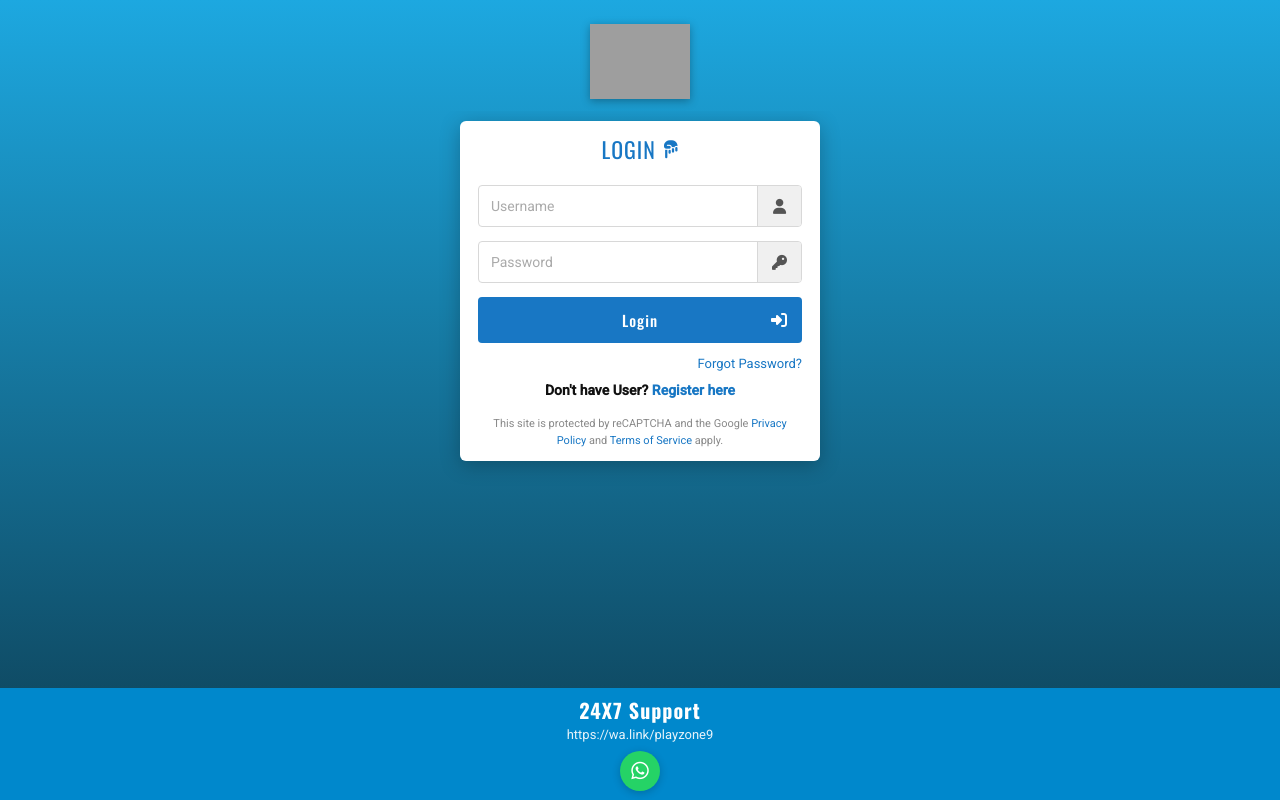
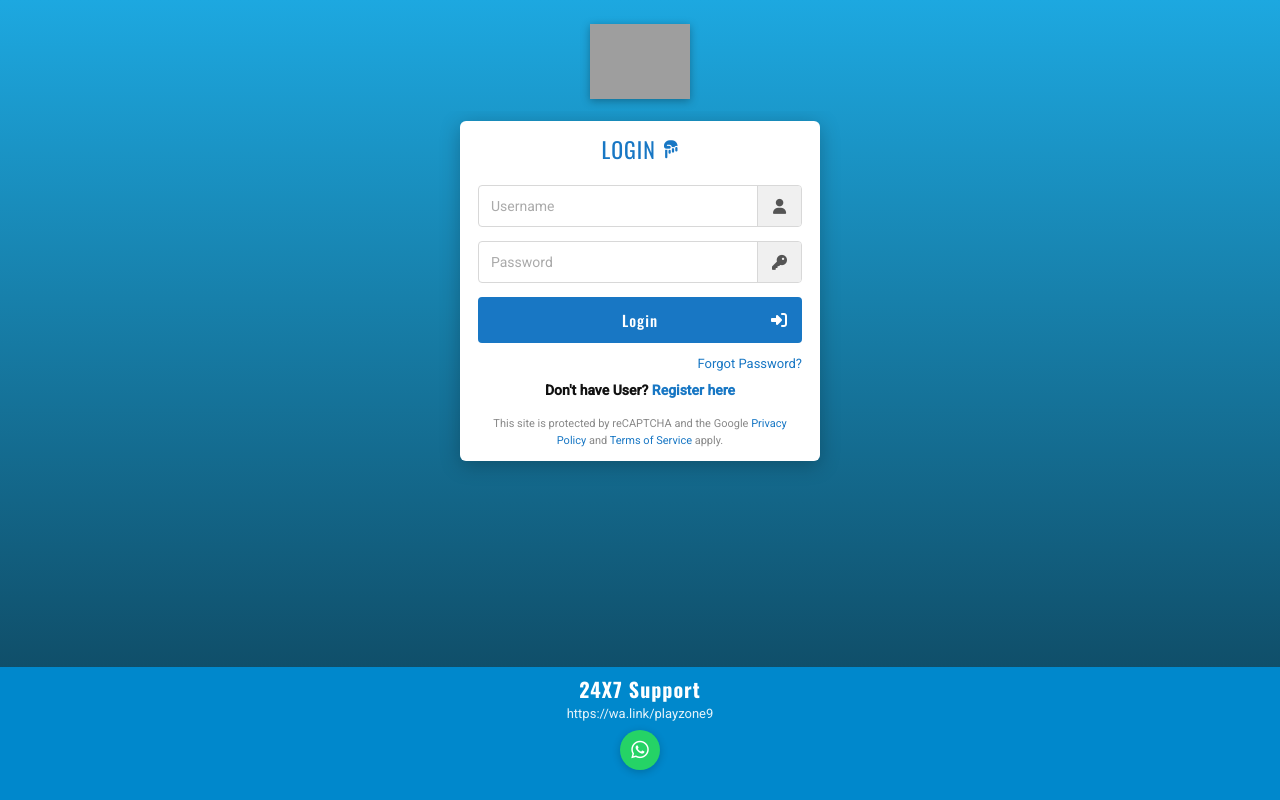
Before and after one commit to shivanshu01-hash/PLAYZONE9-LOGIN-COM, a website: page index.html in a window 1280 px wide. Drawn offline with nearby package versions, Linux system fonts and the light colour scheme; grey boxes are pictures that could not be loaded.

Commit message:
Fix: increase footer bottom padding to move support section up

```diff
--- a/style.css
+++ b/style.css
@@ -143,7 +143,7 @@ html, body {
 .footer {
     flex-shrink: 0;
     background: #0088CC;
-    padding: 7px 0 9px;
+    padding: 7px 0 30px;
     text-align: center;
     color: #fff;
 }
```
